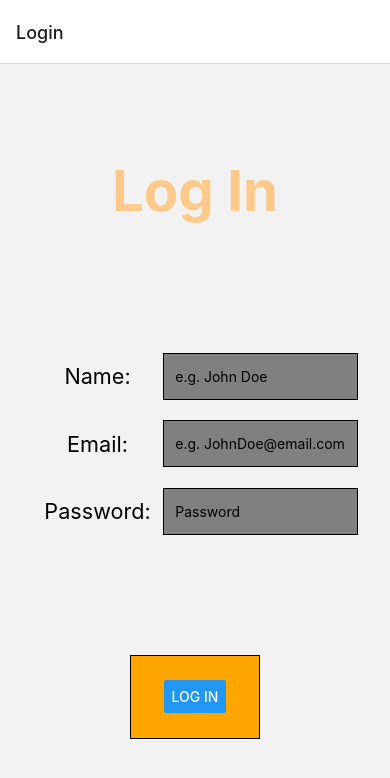
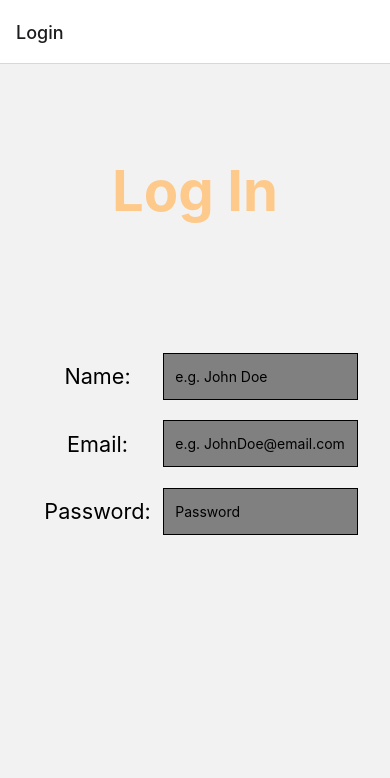
Before and after one commit to CS222-UIUC/course-project-group-103, a React Native app: screen /Login in a window 390 px wide. Shown: the top 778 px of the page. Built offline with nearby package versions, Linux system fonts and the light colour scheme.

Commit message:
Cant login without inputting info

```diff
--- a/screens/LoginPage.js
+++ b/screens/LoginPage.js
@@ -61,11 +61,14 @@ export default function LoginPage({ navigation }) {
         </View>
 
         <View style={styles.LogInSections}>
-            <View style={styles.button}>
-               <Button title="Log In"
-                    onPress={() => navigation.navigate("Home", name)}
-               />
-            </View>
+            {name != "" && email != "" && password != "" ?
+              <View style={styles.button}>
+                  <Button title="Log In"
+                        onPress={() => navigation.navigate("Home", name)}
+                  />
+              </View> :
+              null
+            }
         </View>
     </View>
   );
```
